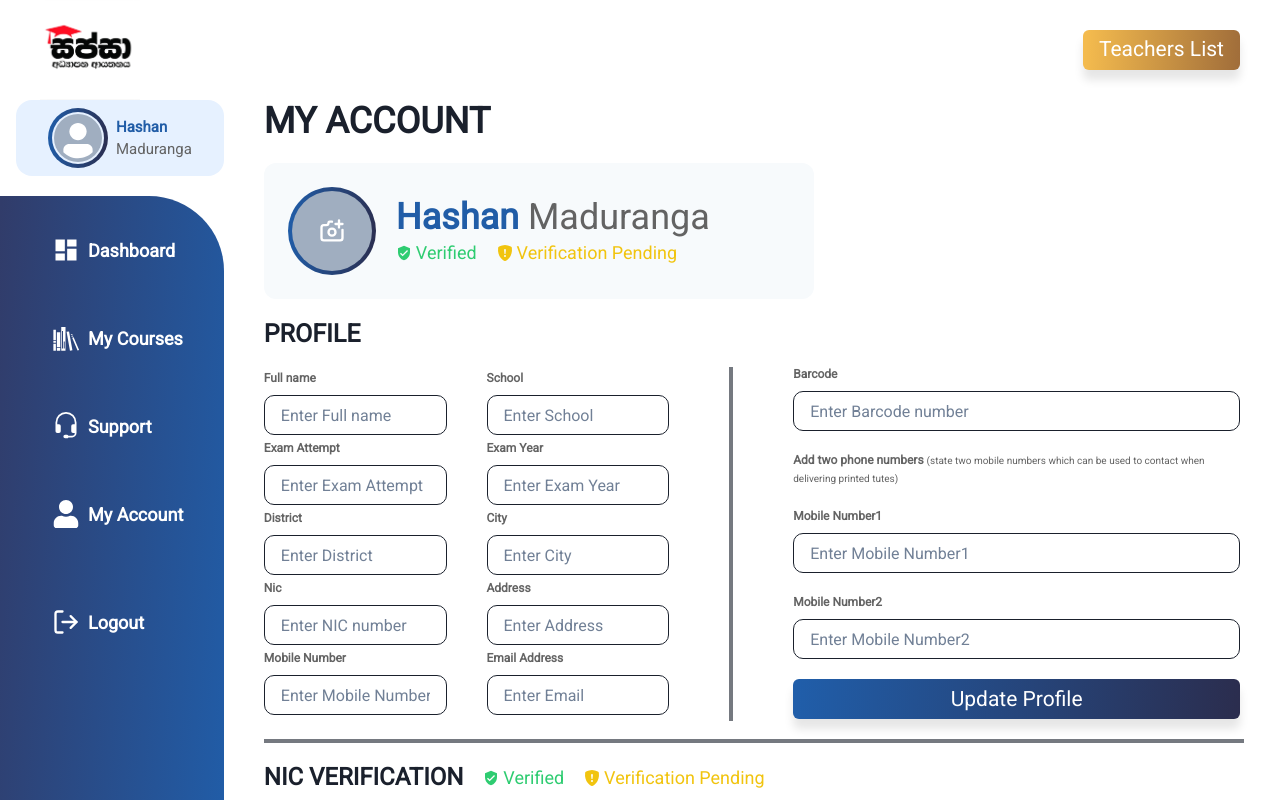
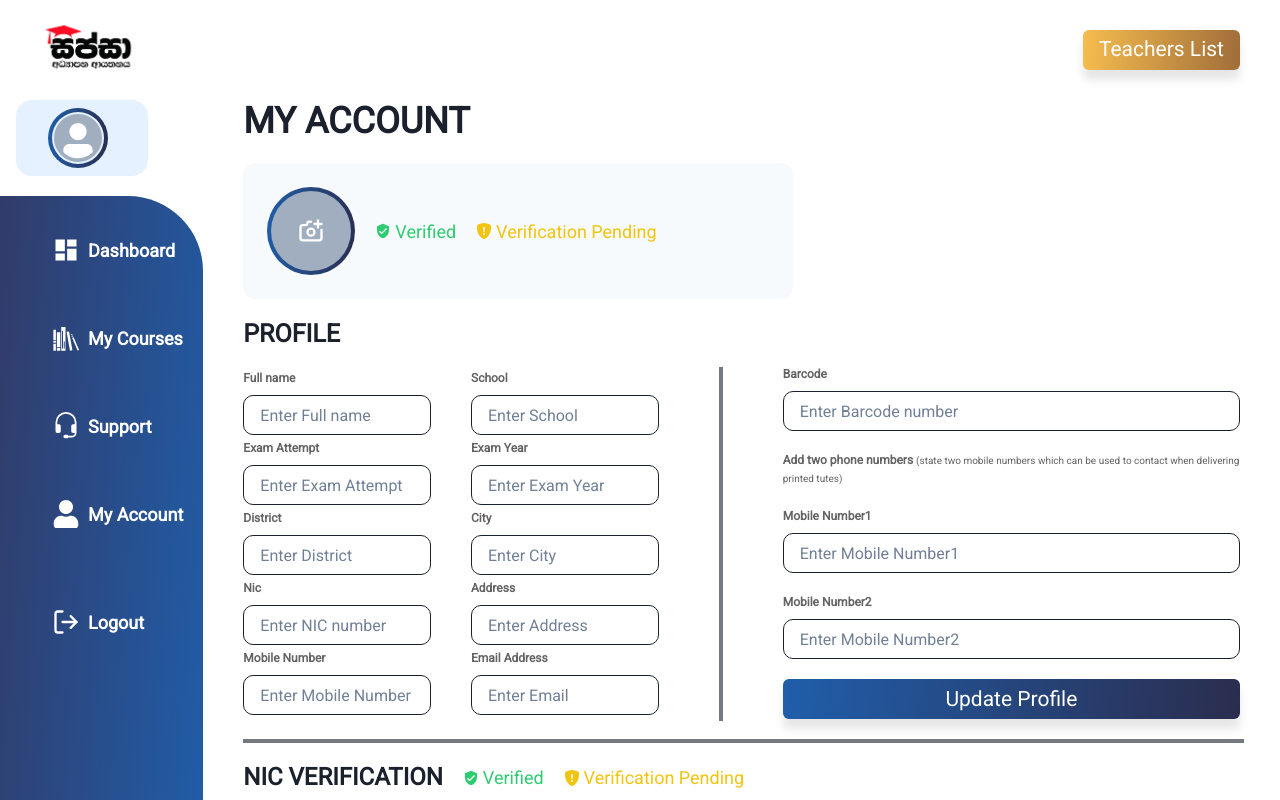
Before and after one commit to sachin96Boy/tution-class-frontend, a React (Create React App) app: page /dashboard/myAccount in a window 1280 px wide. Built offline with nearby package versions, Linux system fonts and the light colour scheme; no server answers.

Commit message:
chor: updating params through localstorage

```diff
--- a/src/components/myAccount/ProfileBanner.tsx
+++ b/src/components/myAccount/ProfileBanner.tsx
@@ -27,6 +27,7 @@ interface BannerProps {
   selectedFile: File;
   preview: string | undefined;
   onClick: () => void;
+  items: any;
 }
 
 function ProfileBanner({
@@ -36,6 +37,7 @@ function ProfileBanner({
   selectedFile,
   preview,
   onClick,
+  items
 }: BannerProps) {
   return (
     <Flex
@@ -90,7 +92,7 @@ function ProfileBanner({
             fontSize={["24px", "24px", "24px", "36px"]}
             fontFamily={"body"}
           >
-            Hashan{" "}
+            {items?.displayName?.split(" ")[0]}{" "}
             <Text
               as={"span"}
               color="#636363"
@@ -98,7 +100,7 @@ function ProfileBanner({
               fontSize={["24px", "24px", "24px", "36px"]}
               fontFamily={"body"}
             >
-              Maduranga
+              {items?.displayName?.split(" ")[1]}
             </Text>
           </Heading>
           <Flex gap={5}>
--- a/src/components/sidebar/SideBar.tsx
+++ b/src/components/sidebar/SideBar.tsx
@@ -7,7 +7,8 @@ import { FaUser } from "react-icons/fa";
 import { FiLogOut } from "react-icons/fi";
 import { useNavigate } from "react-router-dom";
 
-function SideBar() {
+function SideBar(props:any) {
+  const {items} = props;
   const [dashboard, setDashboard] = useState(false);
   const [mycourse, setMyCourse] = useState(false);
   const [support, setSupport] = useState(false);
@@ -52,7 +53,7 @@ function SideBar() {
                 fontSize={"15px"}
                 fontWeight="bold"
               >
-                Hashan
+                {items?.displayName?.split(" ")[0]}
               </Text>
               <Text
                 fontFamily={"body"}
@@ -60,7 +61,7 @@ function SideBar() {
                 fontSize={"15px"}
                 fontWeight="normal"
               >
-                Maduranga
+                {items?.displayName?.split(" ")[1]}
               </Text>
             </Flex>
           </Flex>
--- a/src/pages/DashBoard.tsx
+++ b/src/pages/DashBoard.tsx
@@ -11,6 +11,17 @@ import HomePage from "./HomePage";
 import Support from "./Support";
 
 function DashBoard() {
+  const [items, setItems] = React.useState([]);
+
+  React.useEffect(()=>{
+    const items = JSON.parse(`${localStorage.getItem('user')}`);
+    if (items) {
+     setItems(items);
+    }
+  },[]);
+
+
+
   return (
     <Box
       className="PageBody"
@@ -29,7 +40,7 @@ function DashBoard() {
         w="100vw"
       >
         {/* add sidebar component Here*/}
-        <SideBar />
+        <SideBar items={items}/>
         <Box
           className="otherSection"
           display={"flex"}
@@ -39,7 +50,7 @@ function DashBoard() {
           <Routes>
             {/* add different routes that need to be loade for different pages */}
             <Route path="course/:year/:courseId" element={<CourseDetails />} />
-            <Route path="myAccount" element={<MyAccount />} />
+            <Route path="myAccount" element={<MyAccount  items={items}/>} />
             <Route path="myCourses" element={<MyCourses />} />
             <Route path="teacherList" element={<TeacherList />} />
             <Route path="/support" element={<Support />} />
--- a/src/pages/MyAccount.tsx
+++ b/src/pages/MyAccount.tsx
@@ -45,7 +45,8 @@ export interface FormValues {
   profileImage: File | any;
 }
 
-function MyAccount() {
+function MyAccount(props:any) {
+  const {items} = props;
   const [preview, setPreview] = useState<string>();
   const [selectedFile, setSelectedFile] = useState<any>();
   const hiddenInputRef = useRef<HTMLInputElement>(null);
@@ -146,6 +147,7 @@ function MyAccount() {
               preview={preview}
               profilehandleChange={profilehandleChange}
               selectedFile={selectedFile}
+              items={items}
             />
             <Flex flexDirection={"column"} gap={4} className="details-of-form">
               <Heading as={"h5"} fontSize="25px">
```
